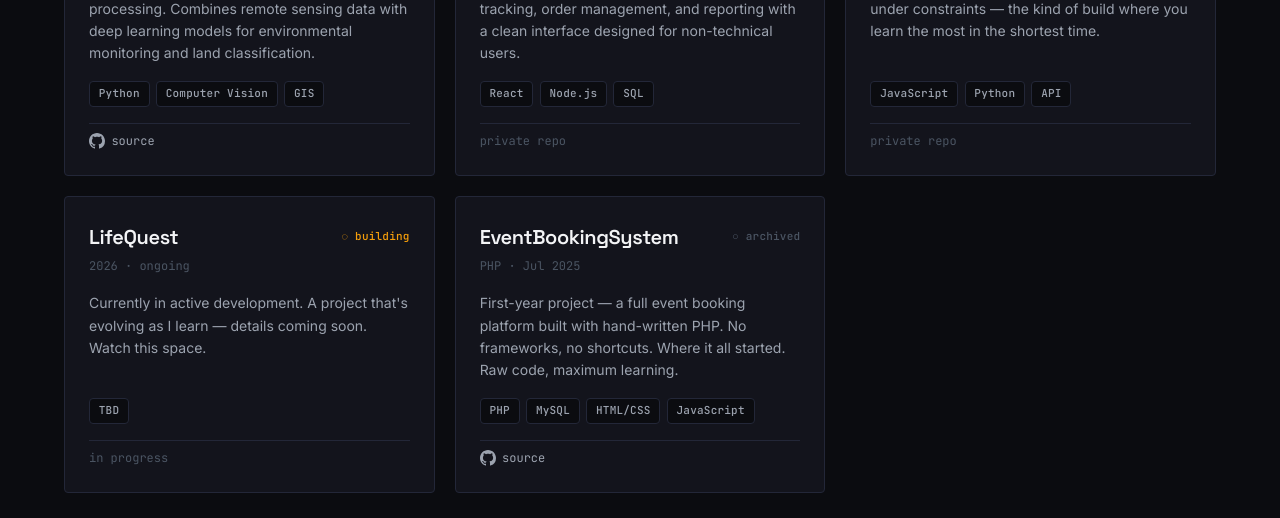
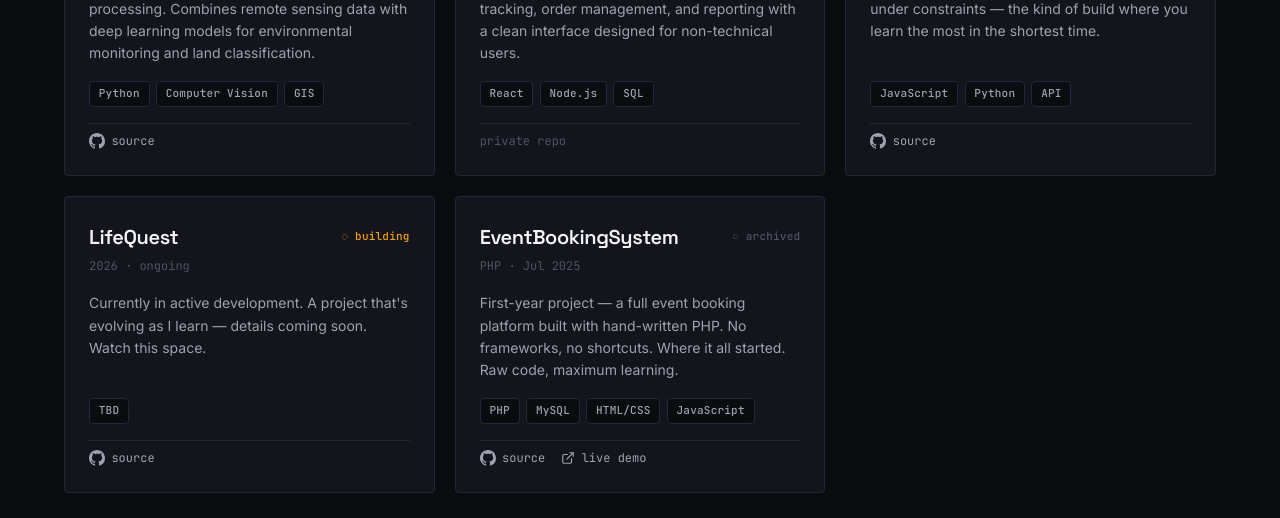
Before and after one commit to Xandriel-2005/Tech-Portfolio, a React (Vite) app: page / in a window 1280 px wide. Shown: the part 2040-2558 px from the top of the page. Built offline with nearby package versions, Linux system fonts and the light colour scheme.

Commit message:
feat: add siteConfig.js with personal portfolio data and configuration

```diff
--- a/src/siteConfig.js
+++ b/src/siteConfig.js
@@ -69,7 +69,7 @@ const siteConfig = {
       featured: false,
       description: 'Hackathon project built under time pressure. Rapid prototyping and creative problem-solving under constraints — the kind of build where you learn the most in the shortest time.',
       tech: ['JavaScript', 'Python', 'API'],
-      github: '',
+      github: 'https://github.com/Xandriel-2005/Veilex',
       live: '',
     },
     {
@@ -79,7 +79,7 @@ const siteConfig = {
       featured: false,
       description: 'Currently in active development. A project that\'s evolving as I learn — details coming soon. Watch this space.',
       tech: ['TBD'],
-      github: '',
+      github: 'https://github.com/Xandriel-2005/LifeQuest',
       live: '',
     },
     {
@@ -90,7 +90,7 @@ const siteConfig = {
       description: 'First-year project — a full event booking platform built with hand-written PHP. No frameworks, no shortcuts. Where it all started. Raw code, maximum learning.',
       tech: ['PHP', 'MySQL', 'HTML/CSS', 'JavaScript'],
       github: 'https://github.com/Xandriel-2005/EventBookingSystem',
-      live: '',
+      live: 'https://bookvnts-eventbooking.infy.uk/',
     },
   ],
 
```
